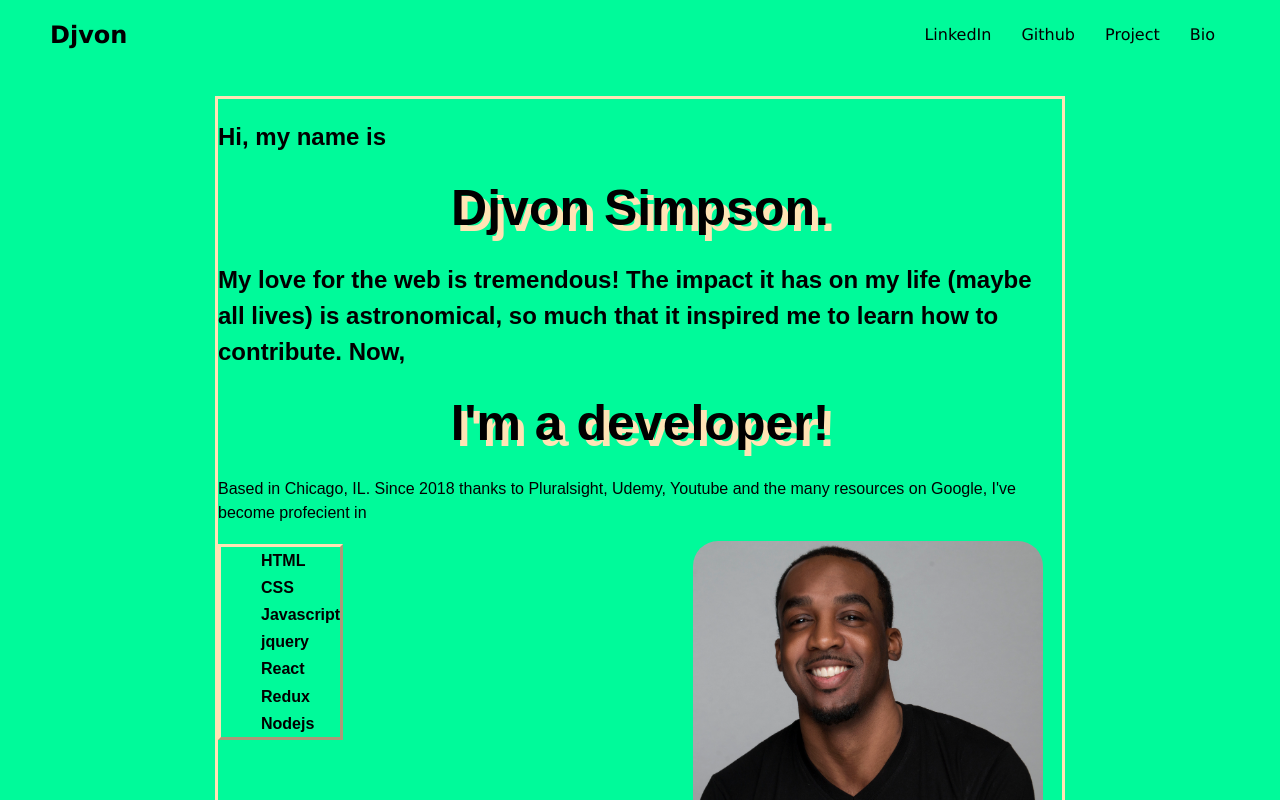
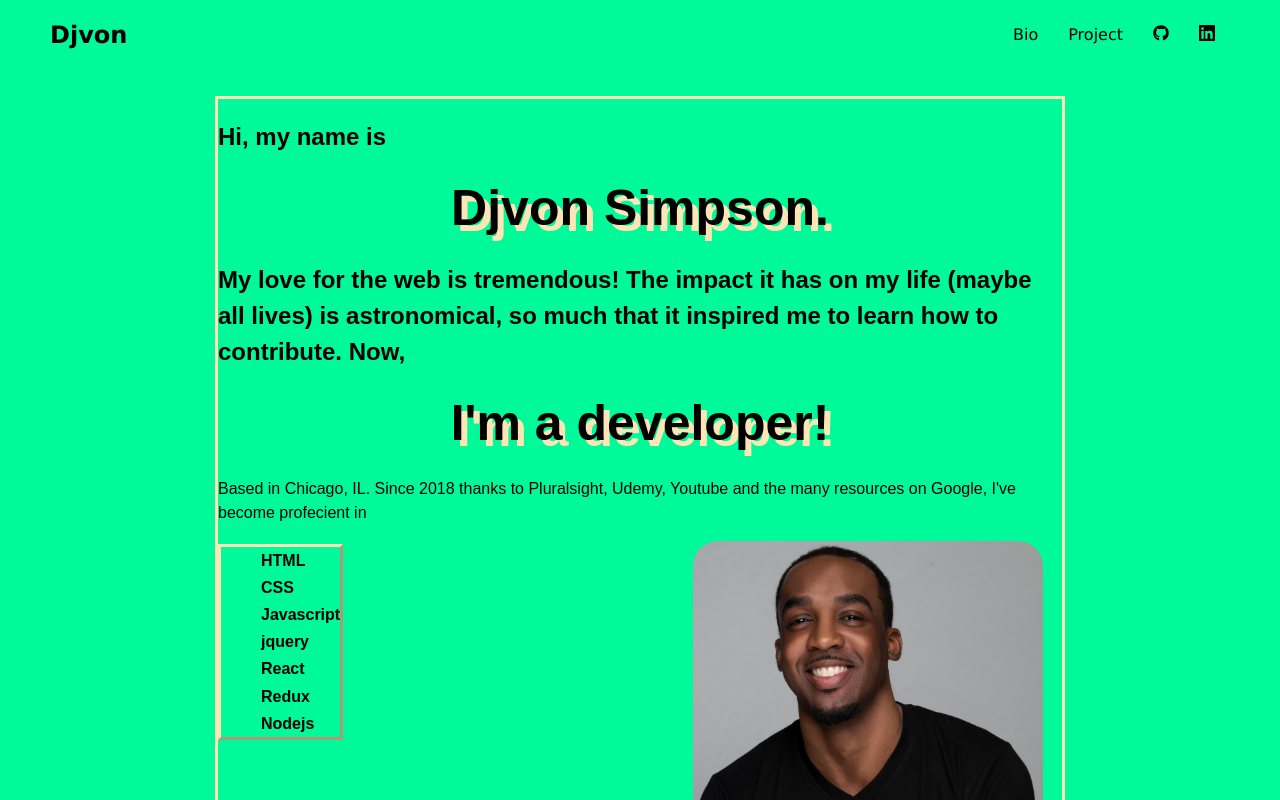
Before and after one commit to dsimp/Djvon-Portfolio, a React (Create React App) app: page / in a window 1280 px wide. Built offline with nearby package versions, Linux system fonts and the light colour scheme.

Commit message:
logo add

```diff
--- a/package.json
+++ b/package.json
@@ -3,11 +3,13 @@
   "version": "0.1.0",
   "private": true,
   "dependencies": {
+    "@react-icons/all-files": "^4.1.0",
     "@testing-library/jest-dom": "^5.14.1",
     "@testing-library/react": "^11.2.7",
     "@testing-library/user-event": "^12.8.3",
     "react": "^17.0.2",
     "react-dom": "^17.0.2",
+    "react-icons": "^4.2.0",
     "react-scripts": "4.0.3",
     "web-vitals": "^1.1.2"
   },
--- a/src/Components/Navigation.js
+++ b/src/Components/Navigation.js
@@ -1,4 +1,6 @@
 import React from "react";
+import { FaGithub } from "react-icons/fa";
+import { GrLinkedin } from "react-icons/gr";
 
 const Navigation = () => {
   return (
@@ -10,11 +12,7 @@ const Navigation = () => {
         <div className="navlist">
           <ul>
             <li>
-              <a href="#linkedin">LinkedIn</a>
-            </li>
-            <li>
-              {" "}
-              <a href="#github">Github</a>
+              <a href="#bio"> Bio</a>
             </li>
             <li>
               {" "}
@@ -22,7 +20,15 @@ const Navigation = () => {
             </li>
             <li>
               {" "}
-              <a href="#bio">Bio</a>
+              <a href="https://github.com/dsimp">
+                <FaGithub />
+              </a>
+            </li>
+            <li>
+              {" "}
+              <a href="https://www.linkedin.com/feed/?trk=guest_homepage-basic_nav-header-signin">
+                <GrLinkedin />
+              </a>
             </li>
           </ul>
         </div>
```
Also changed, not shown: 1 other file (tests, documents, lock files or other folders).
